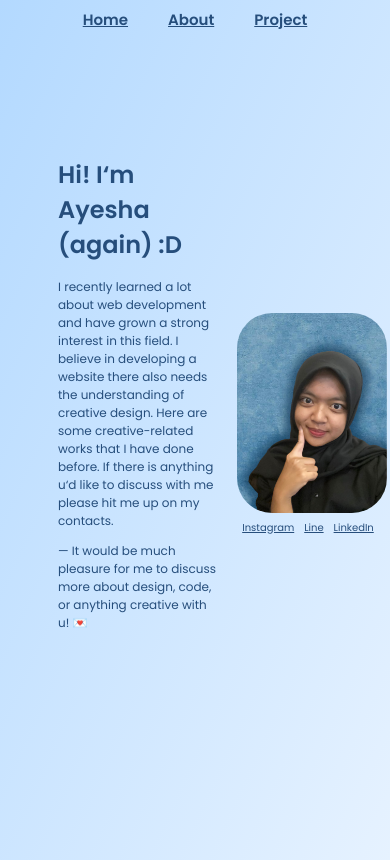
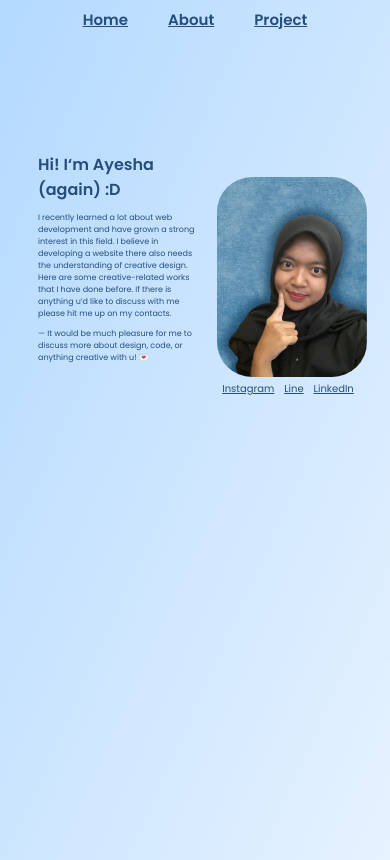
Before and after one commit to ayeshnabiha/proyek-webdev, a Next.js app: page /about in a window 390 px wide. Built offline with nearby package versions, Linux system fonts and the light colour scheme.

Commit message:
final commit

```diff
--- a/app/about/globals.css
+++ b/app/about/globals.css
@@ -101,11 +101,11 @@ body {
 
 @media (max-width: 480px) {
   .container {
-    font-size: 12px;
+    font-size: 8px;
     display: flex;
     align-items: center;
     justify-content: center;
-    padding: 10px 50px;
+    padding: 10px 30px;
     max-width: 800px;
     width: 80%;
     gap : 20px;
```
